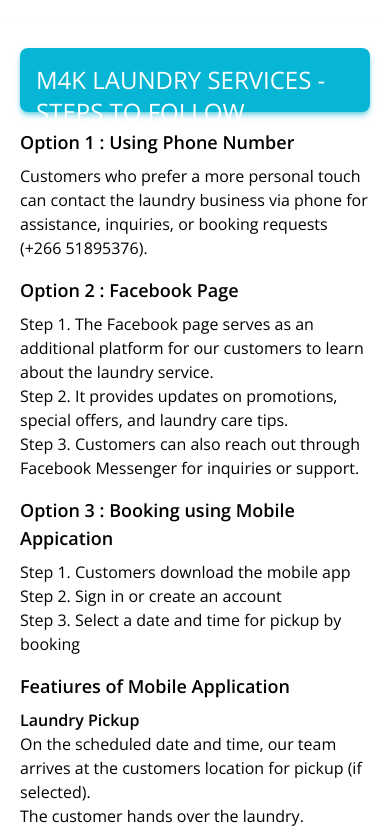
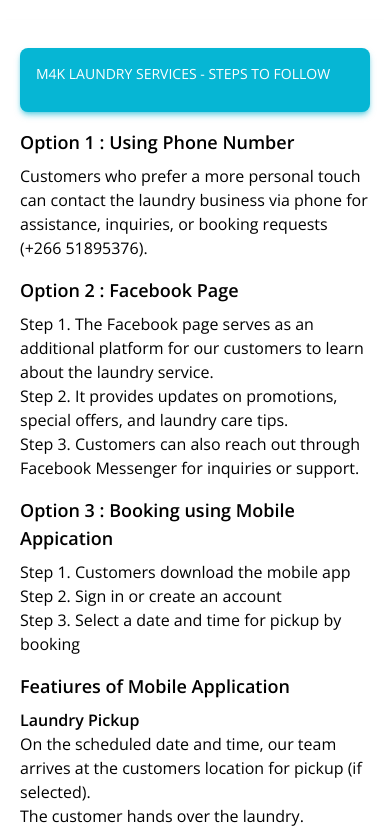
Before and after one commit to HMaroba/m4k-steps, a Next.js app: page / in a window 390 px wide. Shown: the top 839 px of the page. Built offline with nearby package versions, Linux system fonts and the light colour scheme.

Commit message:
Fixed paging

```diff
--- a/src/app/page.tsx
+++ b/src/app/page.tsx
@@ -11,7 +11,7 @@ export default function Home() {
           M4K - Steps to follow
         </h4> */}
         <div className="shadow-md h-16 w-full p-4 mt-2 bg-cyan-500 rounded-lg shadow-cyan-500/50 hover:shadow-lg">
-          <p className="text-2xl text-white">M4K LAUNDRY SERVICES - STEPS TO FOLLOW</p>
+          <p className="text-sm md:text-2xl text-white">M4K LAUNDRY SERVICES - STEPS TO FOLLOW</p>
         </div>
         {/* <div className="h-16 bg-gradient-to-r from-purple-500 to-pink-500 mt-5 rounded-2xl p-5">
           <p className="text-2xl text-white text-center">
```
